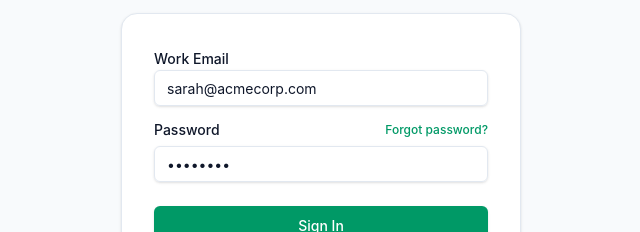
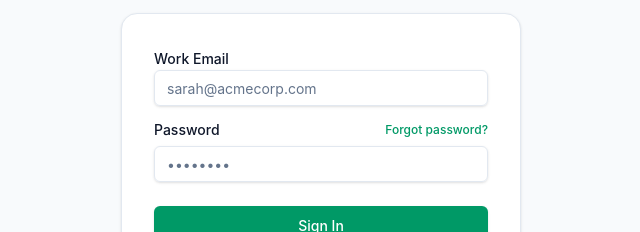
Before and after one commit to logicalaryan/Breathe-_ESG_project, a React (Vite) app: page /login in a window 1280 px wide. Shown: the part 276-508 px from the top of the page, without its empty margins (319-959 px from the left). Built offline with nearby package versions, Linux system fonts and the light colour scheme.

Commit message:
empty_inputs

```diff
--- a/src/pages/Login.tsx
+++ b/src/pages/Login.tsx
@@ -7,8 +7,8 @@ import { LayoutDashboard } from "lucide-react"
 
 export function Login() {
   const navigate = useNavigate()
-  const [email, setEmail] = useState("sarah@acmecorp.com")
-  const [password, setPassword] = useState("••••••••")
+  const [email, setEmail] = useState("")
+  const [password, setPassword] = useState("")
 
   useEffect(() => {
     if (localStorage.getItem("isAuthenticated") === "true") {
@@ -19,10 +19,10 @@ export function Login() {
   const handleLogin = (e: React.FormEvent) => {
     e.preventDefault()
     localStorage.setItem("isAuthenticated", "true")
-    localStorage.setItem("userEmail", email)
+    localStorage.setItem("userEmail", email || "sarah@acmecorp.com")
 
     // Dynamically derive a professional formatted name from the email
-    const emailPrefix = email.split('@')[0] || "sarah";
+    const emailPrefix = (email || "sarah@acmecorp.com").split('@')[0];
     const nameParts = emailPrefix.split(/[._\-+]/);
     const formattedName = nameParts
       .map(part => part.charAt(0).toUpperCase() + part.slice(1))
@@ -37,7 +37,7 @@ export function Login() {
       <div className="w-full max-w-[400px] space-y-6">
         <div className="flex flex-col items-center text-center space-y-2">
           <div className="h-12 w-12 rounded-xl bg-emerald-600 flex items-center justify-center text-white mb-4 shadow-lg shadow-emerald-500/20">
-             <LayoutDashboard size={24} />
+            <LayoutDashboard size={24} />
           </div>
           <h1 className="text-2xl font-semibold tracking-tight text-slate-900 dark:text-zinc-50">
             Welcome to Breath ESG
@@ -55,6 +55,7 @@ export function Login() {
                 id="email"
                 type="email"
                 required
+                placeholder="sarah@acmecorp.com"
                 value={email}
                 onChange={e => setEmail(e.target.value)}
               />
@@ -70,6 +71,7 @@ export function Login() {
                 id="password"
                 type="password"
                 required
+                placeholder="••••••••"
                 value={password}
                 onChange={e => setPassword(e.target.value)}
               />
```
